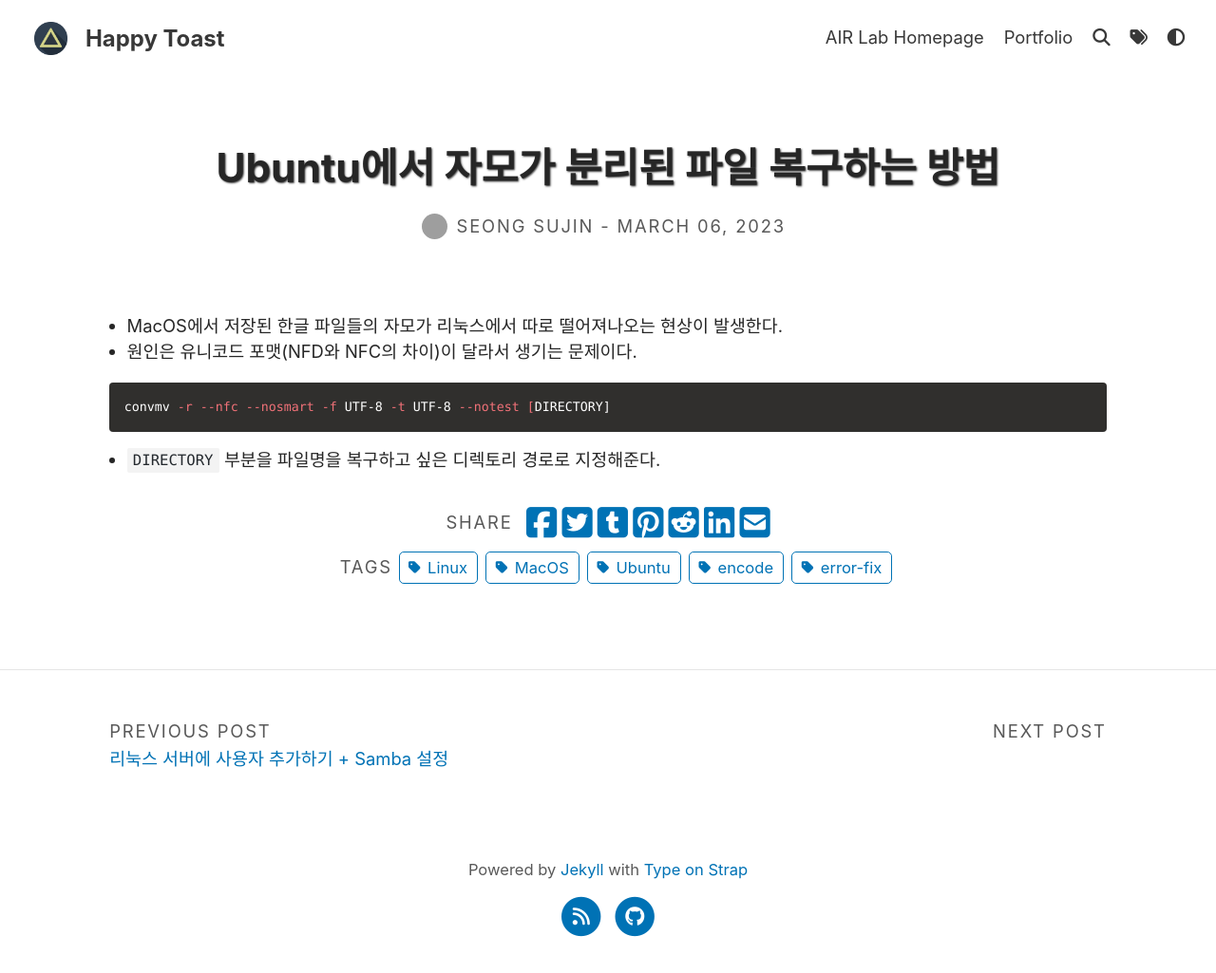
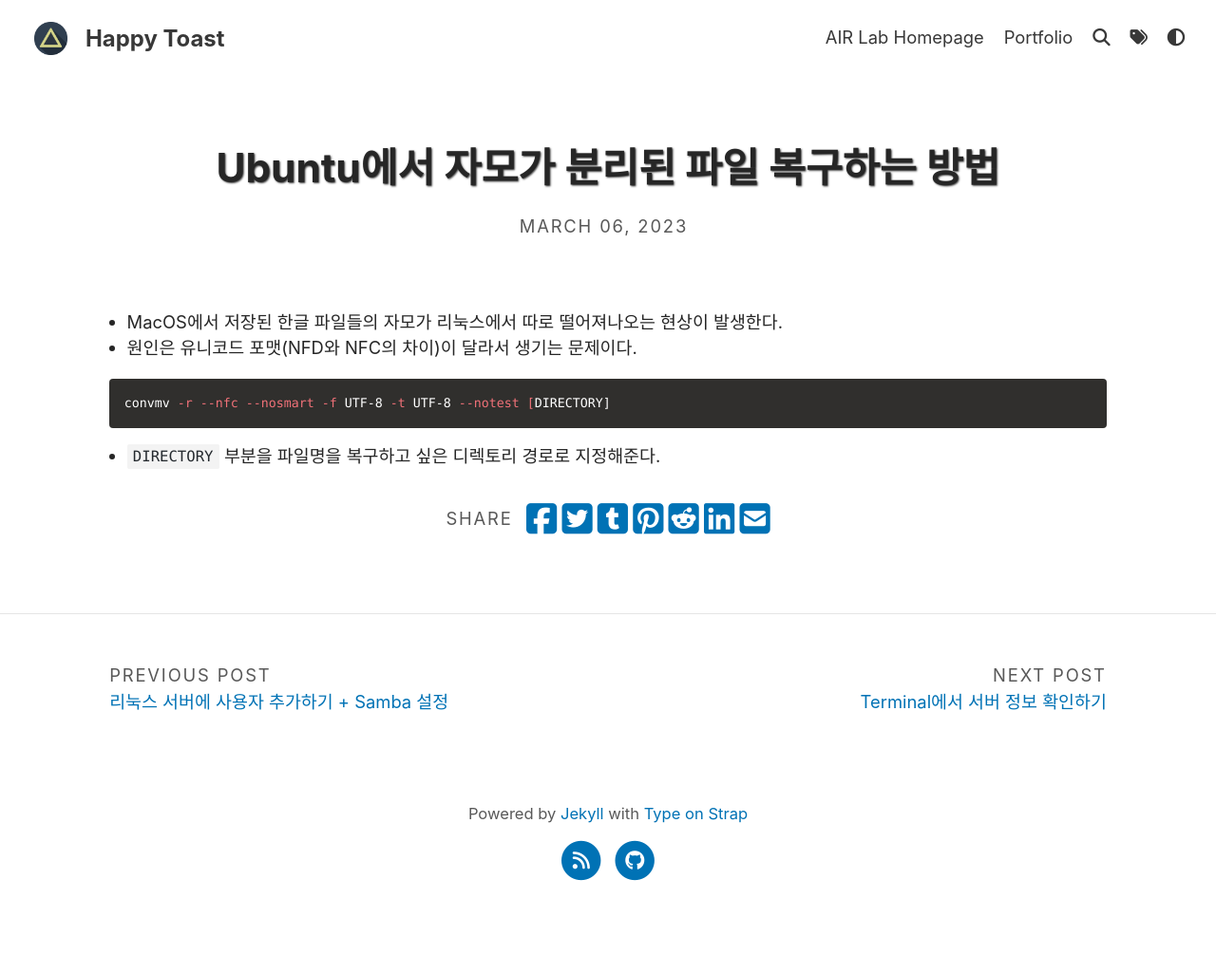
Before and after one commit to s2jin/blog, a Jekyll site: the page built from _posts/2023-03-06-Ubuntu에서-자모가-분리된-파일-복구하는-방법.md, in a window 1280 px wide. Shown: the whole page at 95% size. Built offline with Jekyll 4.4.1, drawn with Linux system fonts in a browser that asks for light colours; our own code applies the rules of GitHub Pages for plain Markdown files; a script that is not in the unit is left out; after the commit the page ends 966 px from its top, so only the background shows below that; grey boxes are pictures that could not be loaded.

Commit message:
vault backup: 2023-12-29 23:02:19

```diff
--- a/_posts/2023-03-06-Ubuntu에서-자모가-분리된-파일-복구하는-방법.md
+++ b/_posts/2023-03-06-Ubuntu에서-자모가-분리된-파일-복구하는-방법.md
@@ -1,8 +1,3 @@
----
-author: sujin
-tags: [Linux, Ubuntu, encode, MacOS, error-fix]
-categories: Linux
----
 
 - MacOS에서 저장된 한글 파일들의 자모가 리눅스에서 따로 떨어져나오는 현상이 발생한다.
 - 원인은 유니코드 포맷(NFD와 NFC의 차이)이 달라서 생기는 문제이다.
```
Also changed, not shown: _posts/2023-03-06-Terminal에서-서버-정보-확인하기.md (+0 -5 lines).
